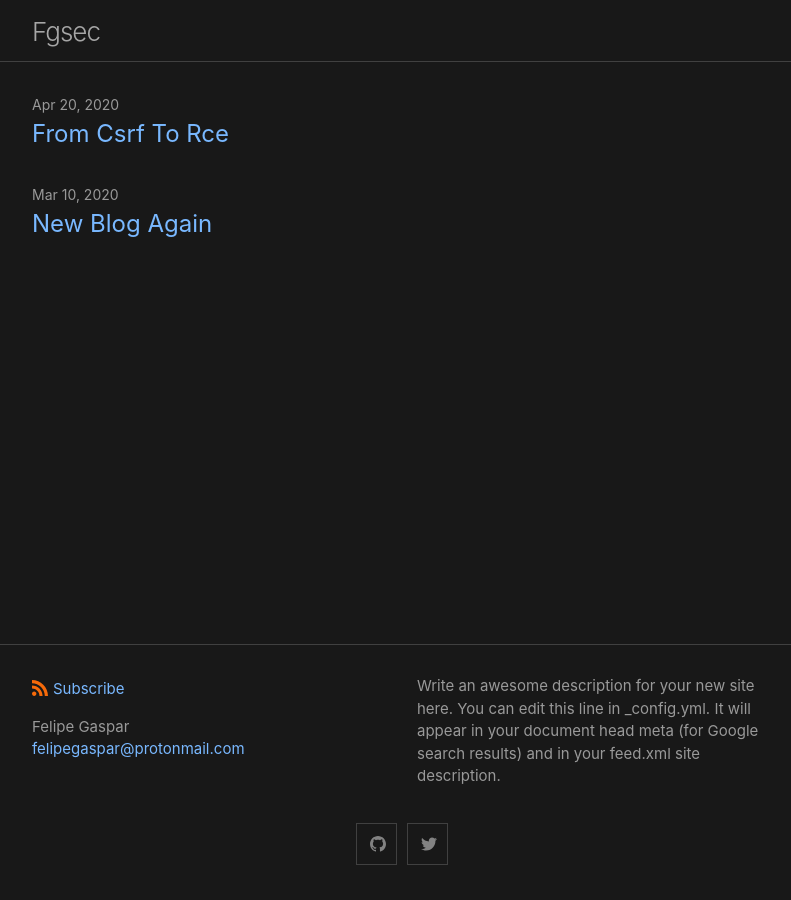
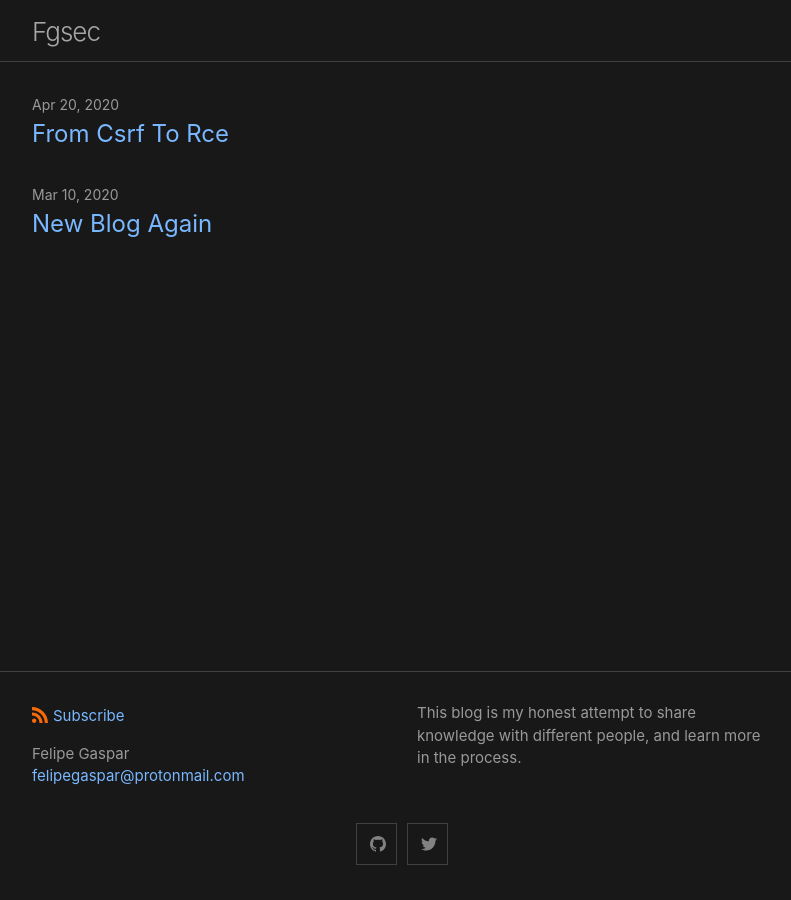
Before and after one commit to fgsec/fgsec.github.io, a Jekyll site: the page built from index.md, in a window 1280 px wide. Shown: the whole page, without its empty margins (238-1029 px from the left). Built offline with Jekyll 4.4.1, drawn with Linux system fonts in a browser that asks for light colours.

Commit message:
Update _config.yml

```diff
--- a/_config.yml
+++ b/_config.yml
@@ -3,9 +3,7 @@ author:
   name: Felipe Gaspar
   email: felipegaspar@protonmail.com
 description: > # this means to ignore newlines until "show_excerpts:"
-  Write an awesome description for your new site here. You can edit this
-  line in _config.yml. It will appear in your document head meta (for
-  Google search results) and in your feed.xml site description.
+  This blog is my honest attempt to share knowledge with different people, and learn more in the process.
 
 show_excerpts: false # set to true to show excerpts on the homepage
 
```
